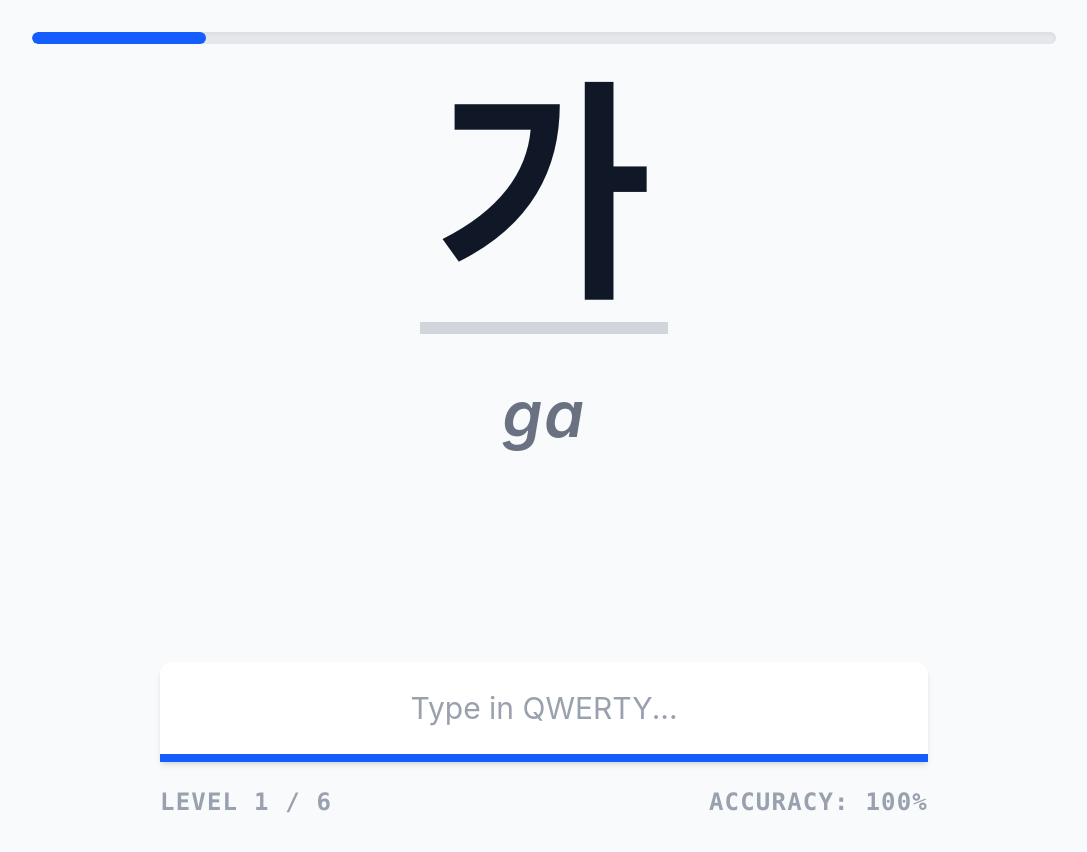
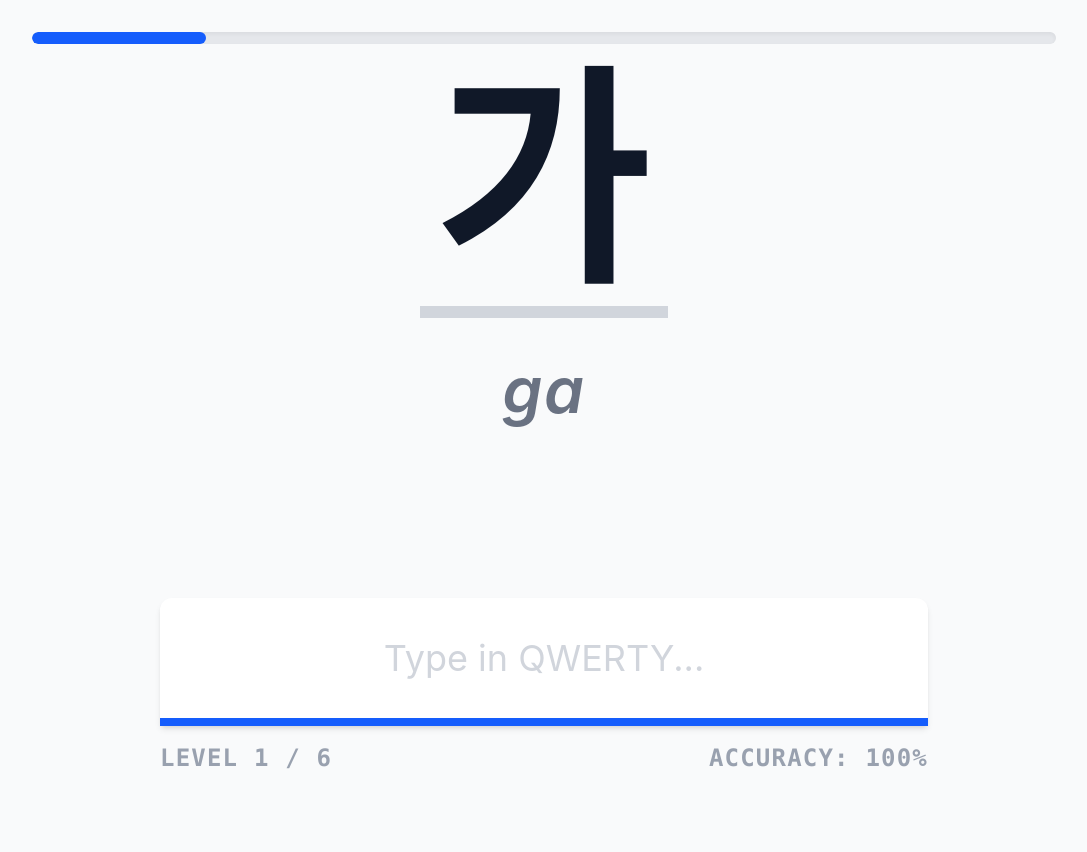
Before and after one commit to dyoo/korean-typing-tutor, a Svelte app: page / in a window 1280 px wide. Shown: the top 852 px of the page, without its empty margins (96-1183 px from the left). After the commit the page ends 830 px from the top, so only its background shows below. Built offline with nearby package versions, Linux system fonts and the light colour scheme.

Commit message:
Fix input container height to h-32 to ensure level and accuracy stats remain strictly fixed in view

```diff
--- a/src/App.svelte
+++ b/src/App.svelte
@@ -79,7 +79,7 @@
     </div>
   </div>
 
-  <div class="w-full max-w-6xl flex flex-col items-center justify-center my-auto py-8">
+  <div class="w-full max-w-6xl flex flex-col items-center justify-center my-auto py-4">
     <div class="relative flex justify-center flex-wrap gap-x-6 text-giant font-extrabold tracking-wider leading-none text-center">
       {#each currentItem.target.split('') as char}
         <span class="relative px-3 py-2 text-gray-900 border-b-[12px] border-gray-300">
@@ -88,11 +88,11 @@
       {/each}
     </div>
 
-    <div class="text-subgiant text-gray-500 font-semibold italic mt-8 text-center tracking-wide min-h-[4rem]">
+    <div class="text-subgiant text-gray-500 font-semibold italic mt-6 text-center tracking-wide min-h-[4rem]">
       {currentItem.pronunciation ? currentItem.pronunciation : currentItem.translation}
     </div>
 
-    <div class="mt-6 h-36 flex flex-col items-center justify-center">
+    <div class="mt-4 h-32 flex flex-col items-center justify-center">
       <div class={isCompleted ? 'flex flex-col items-center gap-4' : 'invisible pointer-events-none'}>
         <span class="inline-flex items-center gap-2 bg-emerald-100 text-emerald-800 font-bold px-6 py-3 rounded-full text-2xl border border-emerald-300 shadow-sm">
           ✓ Correct! Press <kbd class="bg-white px-3 py-1 rounded shadow text-gray-800 border">Enter ↵</kbd> or <kbd class="bg-white px-3 py-1 rounded shadow text-gray-800 border">Space</kbd>
@@ -109,10 +109,10 @@
     </div>
   </div>
 
-  <div class="w-full max-w-3xl flex flex-col items-center pb-8">
-    <div class="w-full relative flex justify-center items-center bg-white border-b-8 border-gray-300 focus-within:border-blue-600 py-6 font-bold shadow-md rounded-t-xl min-h-[100px]">
+  <div class="w-full max-w-3xl flex flex-col items-center pb-6 shrink-0">
+    <div class="w-full h-32 relative flex justify-center items-center bg-white border-b-8 border-gray-300 focus-within:border-blue-600 font-bold shadow-md rounded-t-xl px-4 overflow-hidden">
       {#if userInput.length === 0}
-        <span class="text-3xl text-gray-400 font-normal">
+        <span class="text-4xl text-gray-300 font-normal">
           {isCompleted ? "Press Enter or Space for next word" : "Type in QWERTY..."}
         </span>
       {:else}
@@ -141,7 +141,7 @@
       />
     </div>
 
-    <div class="flex justify-between w-full mt-6 text-xl sm:text-2xl text-gray-400 font-mono font-bold uppercase tracking-wider">
+    <div class="flex justify-between w-full mt-4 text-xl sm:text-2xl text-gray-400 font-mono font-bold uppercase tracking-wider">
       <span>Level {currentIndex + 1} / {session.getTotalItems()}</span>
       <span>Accuracy: {accuracy}%</span>
     </div>
```
